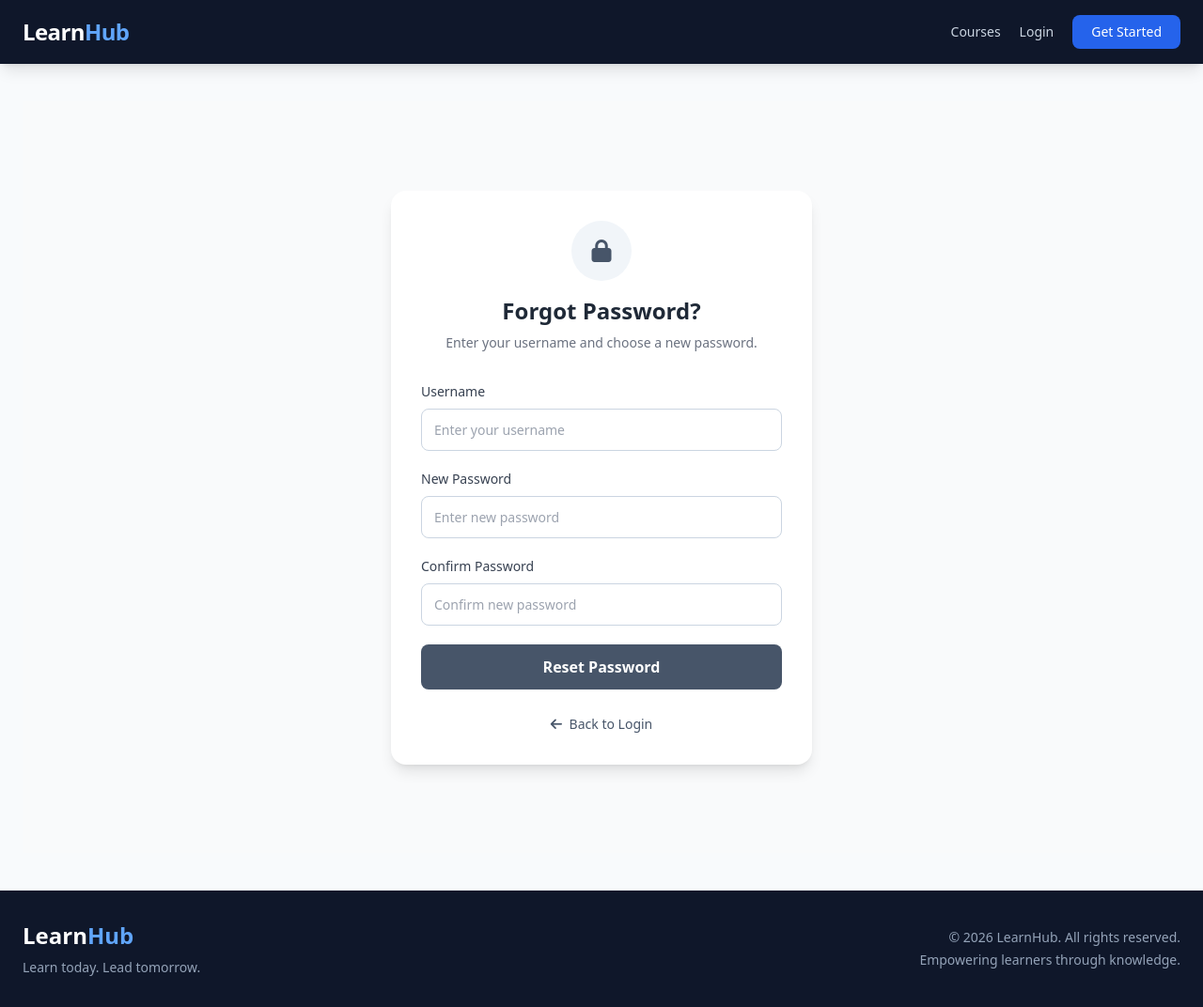
After one commit to Ashik05102005/LearnHub, a Django app: page /accounts/forgot_password/ in a window 1280 px wide. The commit adds this page. Shown: the whole page at 94% size. Run offline with Django 5.2, Linux system fonts and the light colour scheme; some libraries are stand-ins or nearby versions.

Commit message:
add forgot password functionality

```diff
--- /dev/null
+++ b/accounts/templates/forgot_password.html
@@ -0,0 +1,105 @@
+
+{% extends 'base.html' %}
+
+{% block content %}
+
+<div class="min-h-screen flex items-center justify-center bg-gray-50 px-4">
+
+    <div class="w-full max-w-md bg-white p-8 rounded-2xl shadow-lg">
+
+        <div class="text-center mb-8">
+
+            <div class="w-16 h-16 bg-slate-100 text-slate-600 rounded-full flex items-center justify-center mx-auto mb-4">
+                <i class="fa-solid fa-lock text-2xl"></i>
+            </div>
+
+            <h1 class="text-2xl font-bold text-gray-800">
+                Forgot Password?
+            </h1>
+
+            <p class="text-gray-500 text-sm mt-2">
+                Enter your username and choose a new password.
+            </p>
+
+        </div>
+
+        {% if messages %}
+            {% for message in messages %}
+                <div class="mb-4 p-3 rounded-lg text-sm
+                    {% if message.tags == 'error' %}
+                        bg-red-100 text-red-700
+                    {% else %}
+                        bg-green-100 text-green-700
+                    {% endif %}">
+                    {{ message }}
+                </div>
+            {% endfor %}
+        {% endif %}
+
+        <form method="POST" class="space-y-5">
+
+            {% csrf_token %}
+
+            <div>
+                <label class="block text-sm font-medium text-gray-700 mb-2">
+                    Username
+                </label>
+
+                <input
+                    type="text"
+                    name="username"
+                    required
+                    class="w-full px-4 py-3 border border-gray-300 rounded-lg focus:ring-2 focus:ring-slate-500 focus:outline-none"
+                    placeholder="Enter your username"
+                >
+            </div>
+
+            <div>
+                <label class="block text-sm font-medium text-gray-700 mb-2">
+                    New Password
+                </label>
+
+                <input
+                    type="password"
+                    name="password"
+                    required
+                    class="w-full px-4 py-3 border border-gray-300 rounded-lg focus:ring-2 focus:ring-slate-500 focus:outline-none"
+                    placeholder="Enter new password"
+                >
+            </div>
+
+            <div>
+                <label class="block text-sm font-medium text-gray-700 mb-2">
+                    Confirm Password
+                </label>
+
+                <input
+                    type="password"
+                    name="confirm_password"
+                    required
+                    class="w-full px-4 py-3 border border-gray-300 rounded-lg focus:ring-2 focus:ring-slate-500 focus:outline-none"
+                    placeholder="Confirm new password"
+                >
+            </div>
+
+            <button
+                type="submit"
+                class="w-full bg-slate-600 hover:bg-slate-700 text-white font-semibold py-3 rounded-lg transition">
+                Reset Password
+            </button>
+
+        </form>
+
+        <div class="text-center mt-6">
+            <a href="{% url 'login' %}"
+               class="text-slate-600 hover:text-slate-800 text-sm font-medium">
+                <i class="fa-solid fa-arrow-left mr-1"></i>
+                Back to Login
+            </a>
+        </div>
+
+    </div>
+
+</div>
+
+{% endblock %}
--- a/accounts/templates/registration/login.html
+++ b/accounts/templates/registration/login.html
@@ -16,6 +16,11 @@
         class="mt-2"
         href="{% url 'register' %}"
         >You dont have an accoont ?<span class="text-slate-800 font-semibold">Register</span> </a>
+        <a
+        class="mt-2 text-slate-800 font-semibold"
+        href="{% url 'forgot_password' %}">
+            Forgot Password
+        </a>
     </form>
 </div>
 {% endblock %}
--- a/accounts/urls.py
+++ b/accounts/urls.py
@@ -23,5 +23,5 @@ urlpatterns = [
     path('login/',auth_view.LoginView.as_view() , name='login' ),
     path('logout/' ,LogoutView.as_view() ,name='logout' ),
     path('register/',views.register_view , name='register' ),
-    path('home/',views.home , name='home'),
+    path('forgot_password/',views.forgot_password , name='forgot_password'),
 ]
--- a/accounts/views.py
+++ b/accounts/views.py
@@ -1,10 +1,12 @@
 from django.shortcuts import render,redirect
-from django.http import HttpResponse
-# from django.contrib.auth.forms import UserCreationForm
 from .forms import CustomUserCreationForm
-from .models import CustomUser
+from django.contrib import messages
+from django.contrib.auth import get_user_model
+from django.contrib.auth.password_validation import validate_password
 
+User = get_user_model()
 
+user = get_user_model()
 # Create your views here.
 def login_view(request):
     return render(request , 'login.html')
@@ -21,8 +23,28 @@ def register_view(request):
         form = CustomUserCreationForm()
     # print(form)
     return render(request,'register.html' , {'form' :form})
-def home(request):
-    users = CustomUser.objects.all()
-    for user in users :
-        print(user.username , user.groups.all())
-    return HttpResponse('Login succesfull')
+def forgot_password(request):
+    if request.method == 'POST':
+        username = request.POST.get('username')
+        password = request.POST.get('password')
+        confirm_password = request.POST.get('confirm_password')
+
+        if password != confirm_password :
+            messages.error(request,"Password do not match")
+            return render(request,"forgot_password.html")
+
+        try:
+            user = User.objects.get(username=username)
+
+            validate_password(password , user)
+            user.set_password(password , user)
+            user.save()
+            messages.success(request , "Password updated successfully. Please log in")
+            return redirect('login')
+        except User.DoesNotExist:
+            messages.error(request , "Invalid username.")
+        except ValueError as error :
+            for message in error.messages :
+                messages.error(request , message)
+
+    return render(request , 'forgot_password.html')
```
